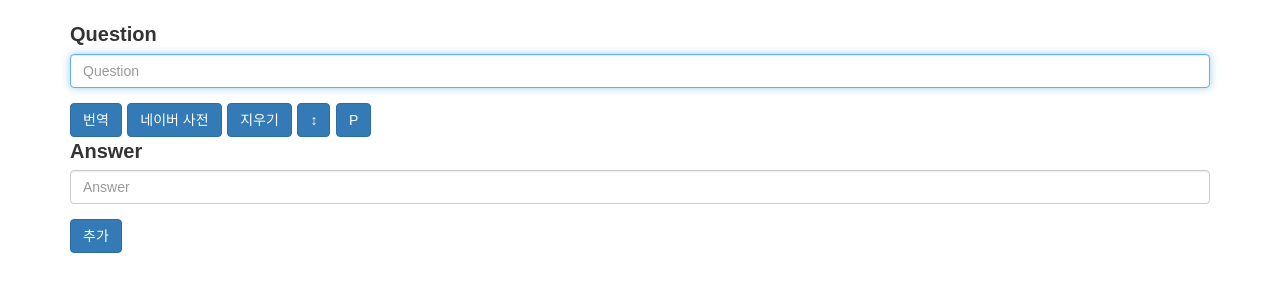
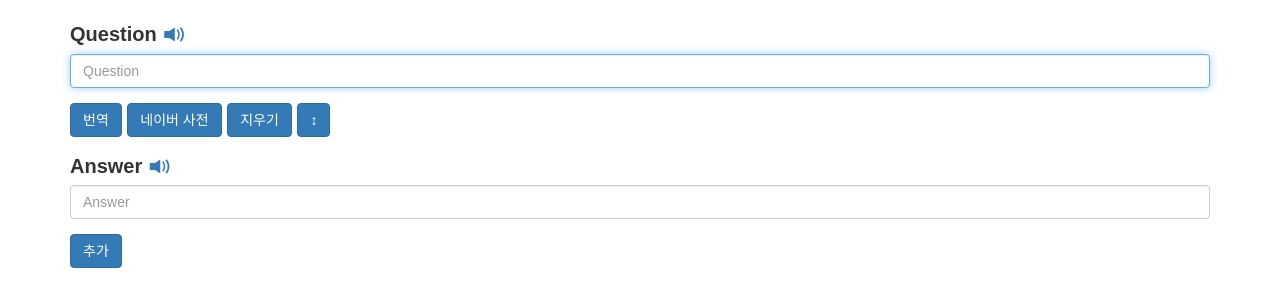
Before and after one commit to cjh5414/Memorist, a Django app: page /words/add/ in a window 1280 px wide. Shown: the part 52-359 px from the top of the page. Run offline with Django 3.2, Linux system fonts and the light colour scheme; a user stored in the database is signed in; some libraries are stand-ins or nearby versions; some web fonts are replaced.

Commit message:
Pronounciation in word add page

```diff
--- a/memorist/static/css/wordlist.css
+++ b/memorist/static/css/wordlist.css
@@ -32,3 +32,9 @@ table td:first-child, th:first-child {
     border-left: 0;
     border-right: 0;
 }
+
+.glyphicon {
+    left: 2px;
+    top: 4px;
+    font-size: 21px;
+}
--- a/memorist/wordlist/templates/add_word.html
+++ b/memorist/wordlist/templates/add_word.html
@@ -8,17 +8,18 @@
         {% csrf_token %}
         <div class="form-group">
             <label class="control-label" for="id_question">Question</label>
+            <a href="#" onClick="onClickPronounce(event, id_question.value)"><span class="glyphicon glyphicon-volume-up" style=""></span></a>
             <input type="text" name="question" maxlength="255" class="form-control" placeholder="Question" required id="id_question"/>
         </div>
-        {% buttons %}
+        <div class="form-group">
             <button id="id_translate_button" type="button" class="btn btn-primary">번역</button>
             <button id="id_naver_dic_button" type="button" class="btn btn-primary">네이버 사전</button>
             <button id="id_clear_button" type="button" class="btn btn-primary">지우기</button>
             <button id="id_exchange_button" type="button" class="btn btn-primary">↕</button>
-            <button type="button" onClick="onClickPronounce(event, id_question.value)" class="btn btn-primary">P</button>
-        {% endbuttons %}
+        </div>
         <div class="form-group">
             <label class="control-label" for="id_answer">Answer</label>
+            <a href="#" onClick="onClickPronounce(event, id_answer.value)"><span class="glyphicon glyphicon-volume-up" style=""></span></a>
             <input type="text" name="answer" maxlength="255" class="form-control" placeholder="Answer" required id="id_answer"/>
         </div>
         {% buttons %}
```
